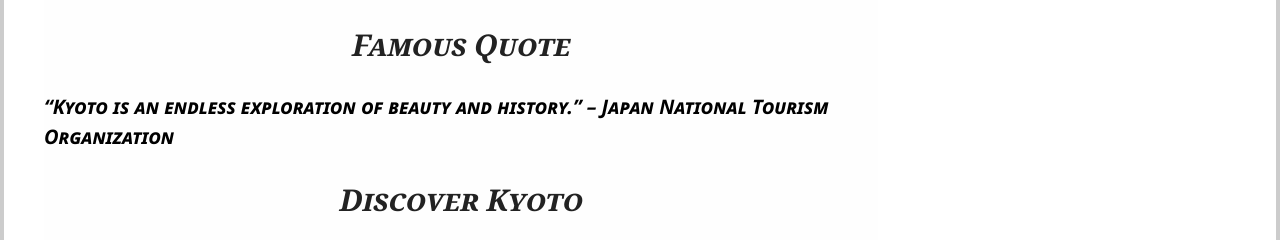
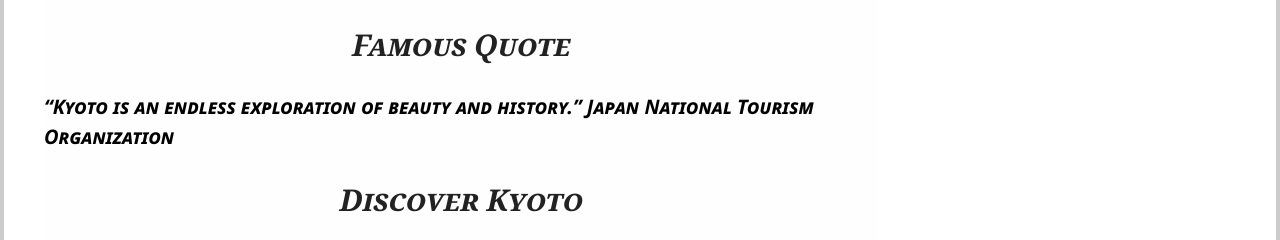
Before and after one commit to vbhardwaj9792/Assignment2, a plain HTML site: page index.html in a window 1280 px wide. Shown: the part 1659-1899 px from the top of the page. Drawn offline with Linux system fonts and the light colour scheme.

Commit message:
all the edits done

```diff
--- a/index.html
+++ b/index.html
@@ -59,7 +59,7 @@
                 <q cite="https://www.japan.travel/en/destinations/kansai/kyoto">Kyoto is an endless exploration of
                     beauty
                     and history.</q>
-                <cite>– Japan National Tourism Organization</cite>
+                <cite> Japan National Tourism Organization</cite>
             </p>
         </section>
 
```
